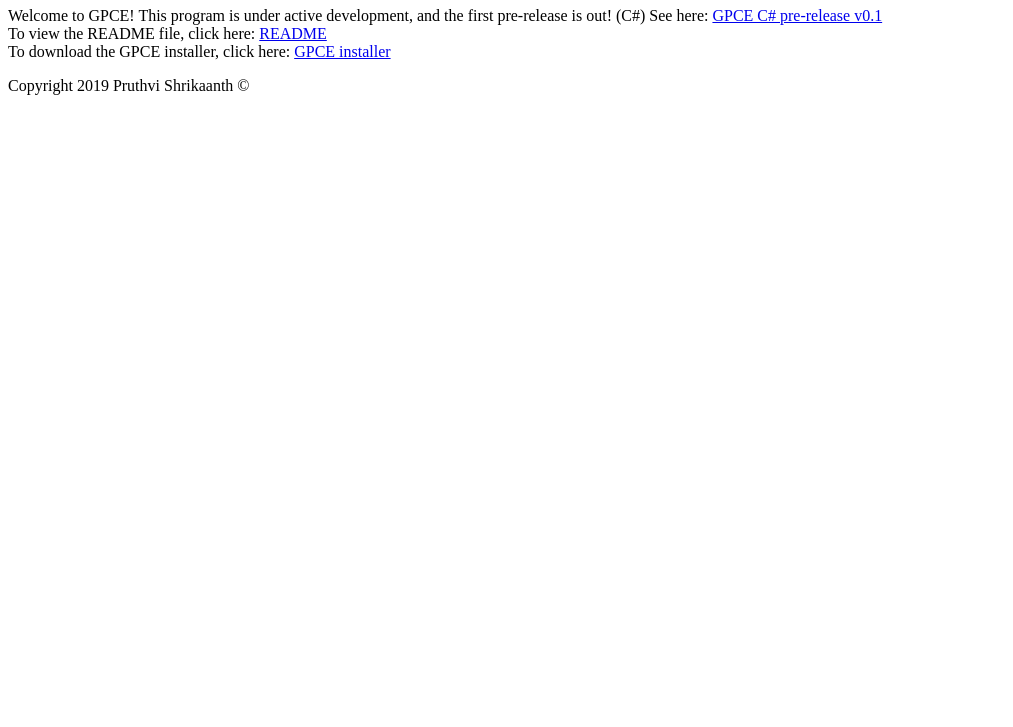
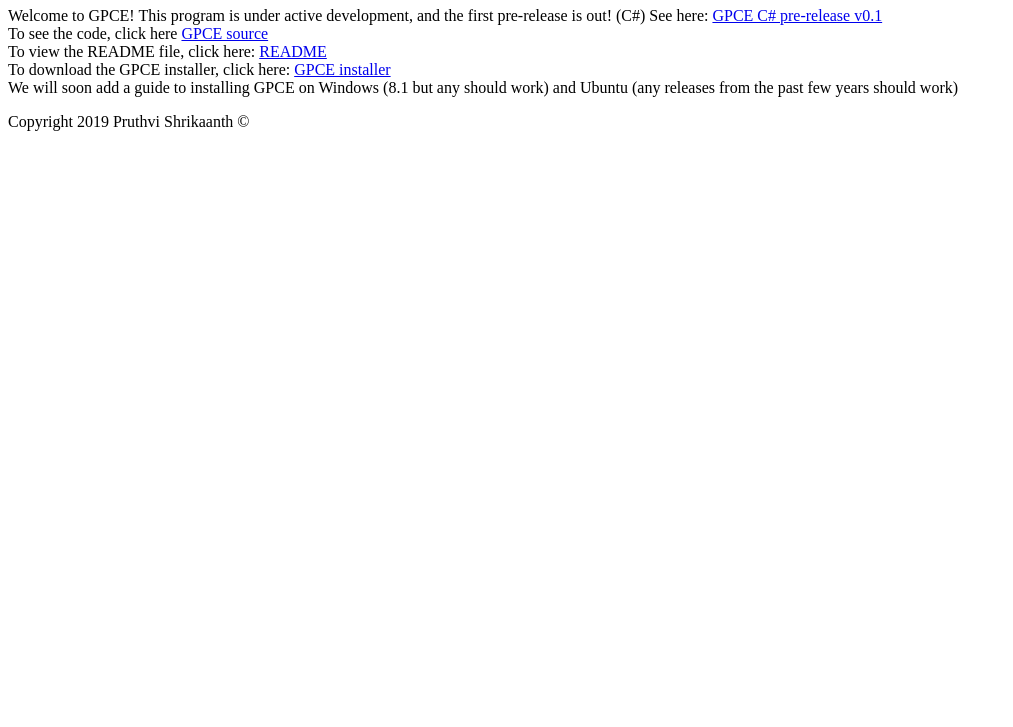
Before and after one commit to Blue0Tech/GPCE, a plain HTML site: page index.html in a window 1280 px wide. Shown: the part 73-800 px from the top of the page, without its empty margins (0-1013 px from the left). Drawn offline with Linux system fonts and the light colour scheme.

Commit message:
Updated website

```diff
--- a/index.html
+++ b/index.html
@@ -12,8 +12,10 @@ GPCE Project Page
 <p>
 Welcome to GPCE! This program is under active development, and the first pre-release is out!
 (C#) See here: <a href="https://github.com/Blue0Tech/GPCE/releases/tag/v0.1">GPCE C# pre-release v0.1</a> <br>
+To see the code, click here <a href="https://github.com/Blue0Tech/GPCE/releases/tag/v0.1">GPCE source</a> <br>
 To view the README file, click here: <a href="README.md">README</a> <br>
 To download the GPCE installer, click here: <a href="GPCEinstaller.exe">GPCE installer</a> <br>
+We will soon add a guide to installing GPCE on Windows (8.1 but any should work) and Ubuntu (any releases from the past few years should work)
 </p>
 </body>
 <footer>
```
